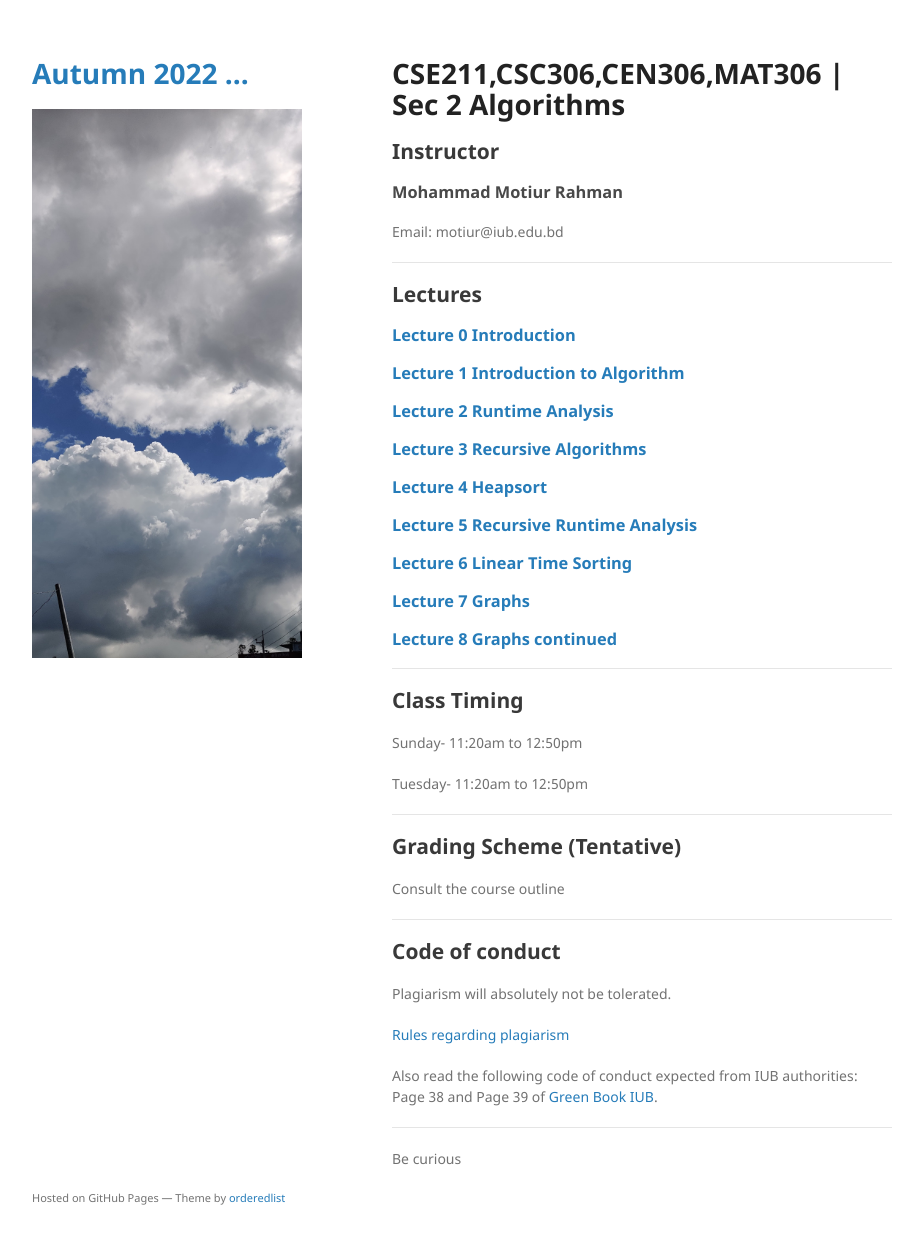
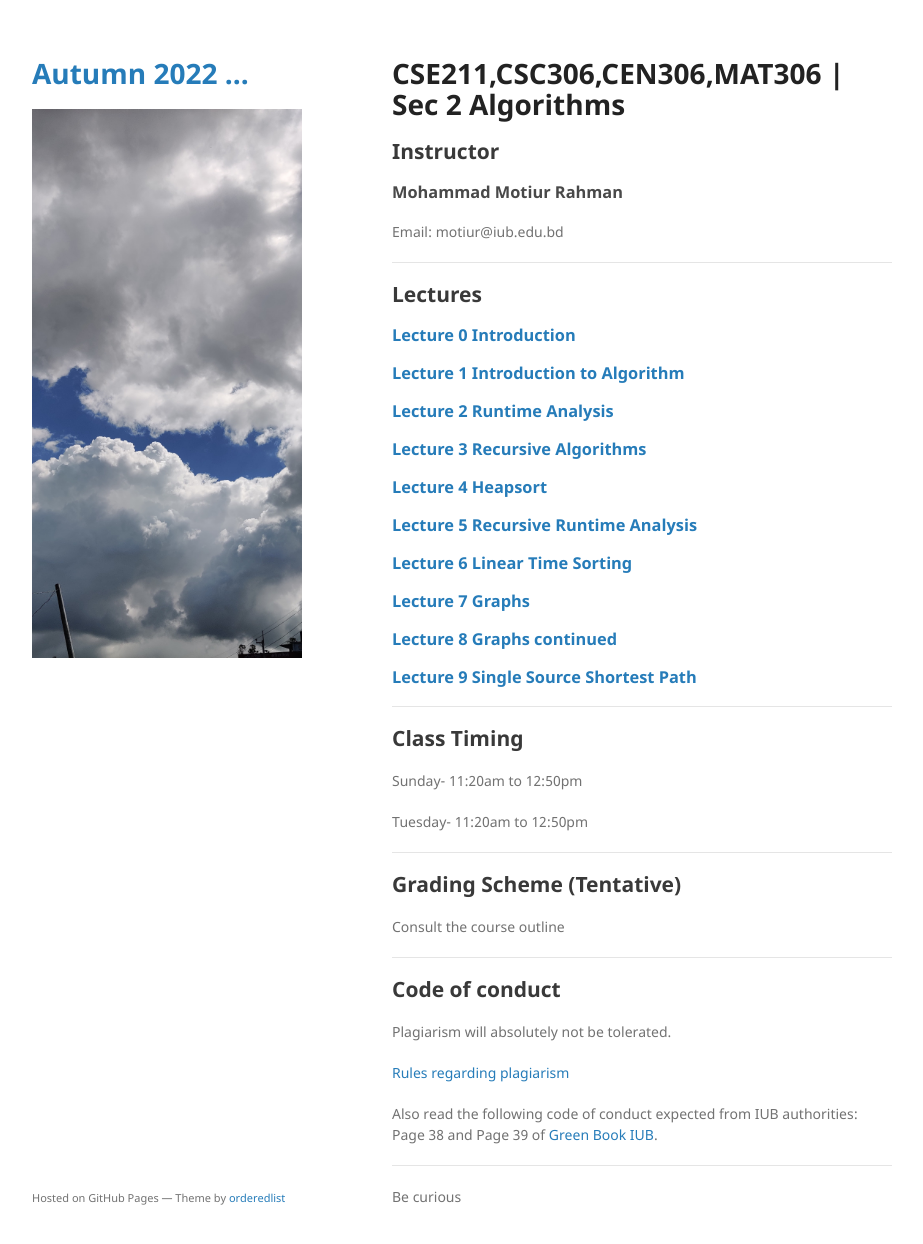
Before and after one commit to mohammadmotiurrahman/mohammadmotiurrahman.github.io, a Jekyll site: the page built from cse211_2/index.md, in a window 1280 px wide and 1277 px high. Shown: the top 1244 px of the window, without its empty margins (178-1101 px from the left). Built offline with Jekyll 4.4.1, drawn with Linux system fonts in a browser that asks for light colours; our own code applies the rules of GitHub Pages for plain Markdown files.

Commit message:
Update index.md

```diff
--- a/cse211_2/index.md
+++ b/cse211_2/index.md
@@ -16,6 +16,7 @@ Email: motiur@iub.edu.bd
 ### [Lecture 6 Linear Time Sorting](https://docs.google.com/presentation/d/124DhsKT7ow3j6afk1oSuZKHyky-I_pVFm6vIFIvseFQ/edit?usp=sharing)
 ### [Lecture 7 Graphs](https://docs.google.com/presentation/d/1vFy4Vz03IHg-fqtrQ_WzV6Tw2BEf4ut1oSaBYDZY3IU/edit?usp=sharing)
 ### [Lecture 8 Graphs continued](https://docs.google.com/presentation/d/1mAX3pwWCDaNxTGFtAuusV4H-PQaUpDTWDjLjKfN_vYc/edit?usp=sharing)
+### [Lecture 9 Single Source Shortest Path](https://docs.google.com/presentation/d/1U5K5nvE1avcu9YOVhm3WPyzH8ehywbjKyYLHpBbC0F8/edit?usp=sharing)
 
 * * *
 ## Class Timing
```
